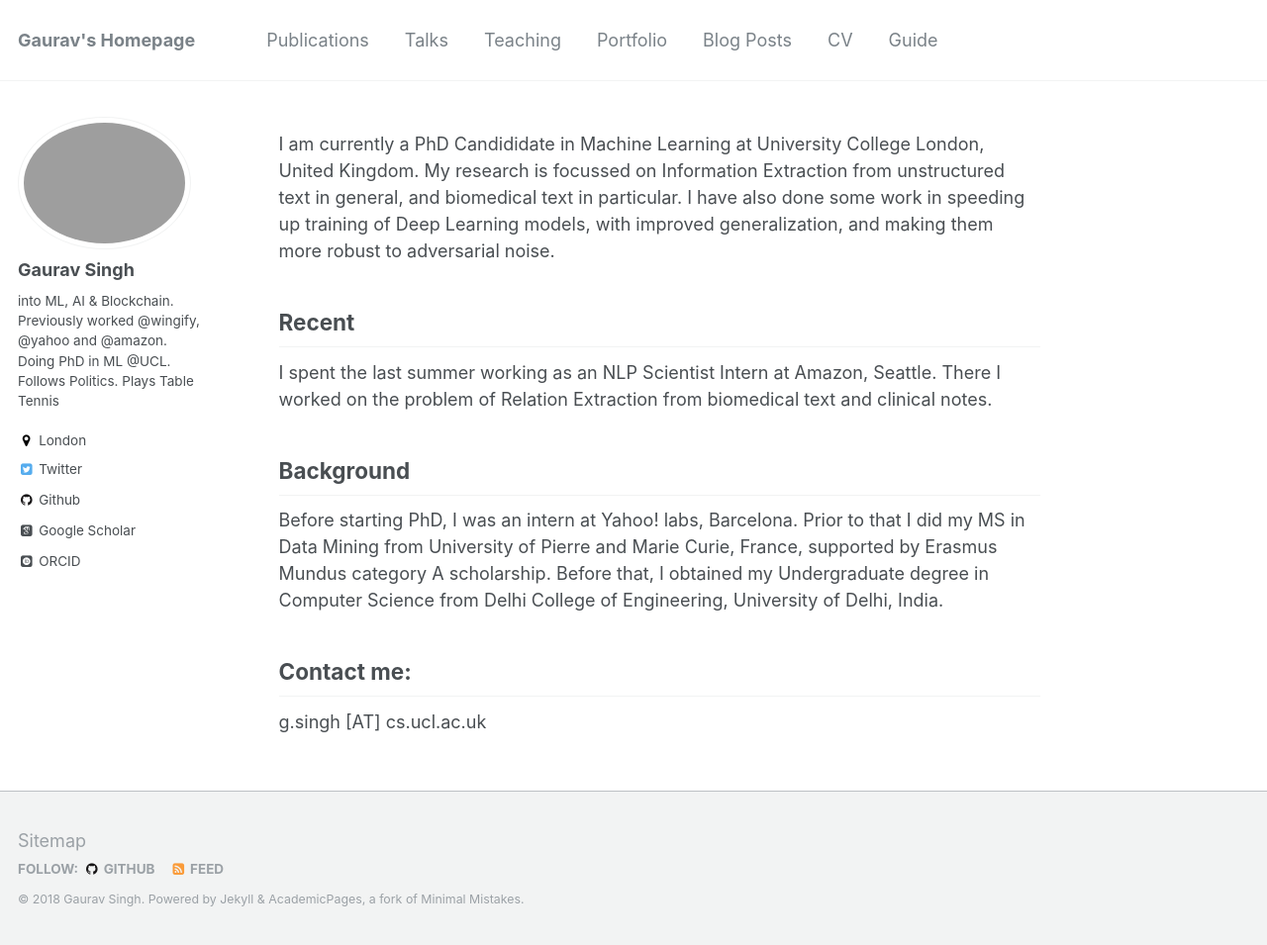
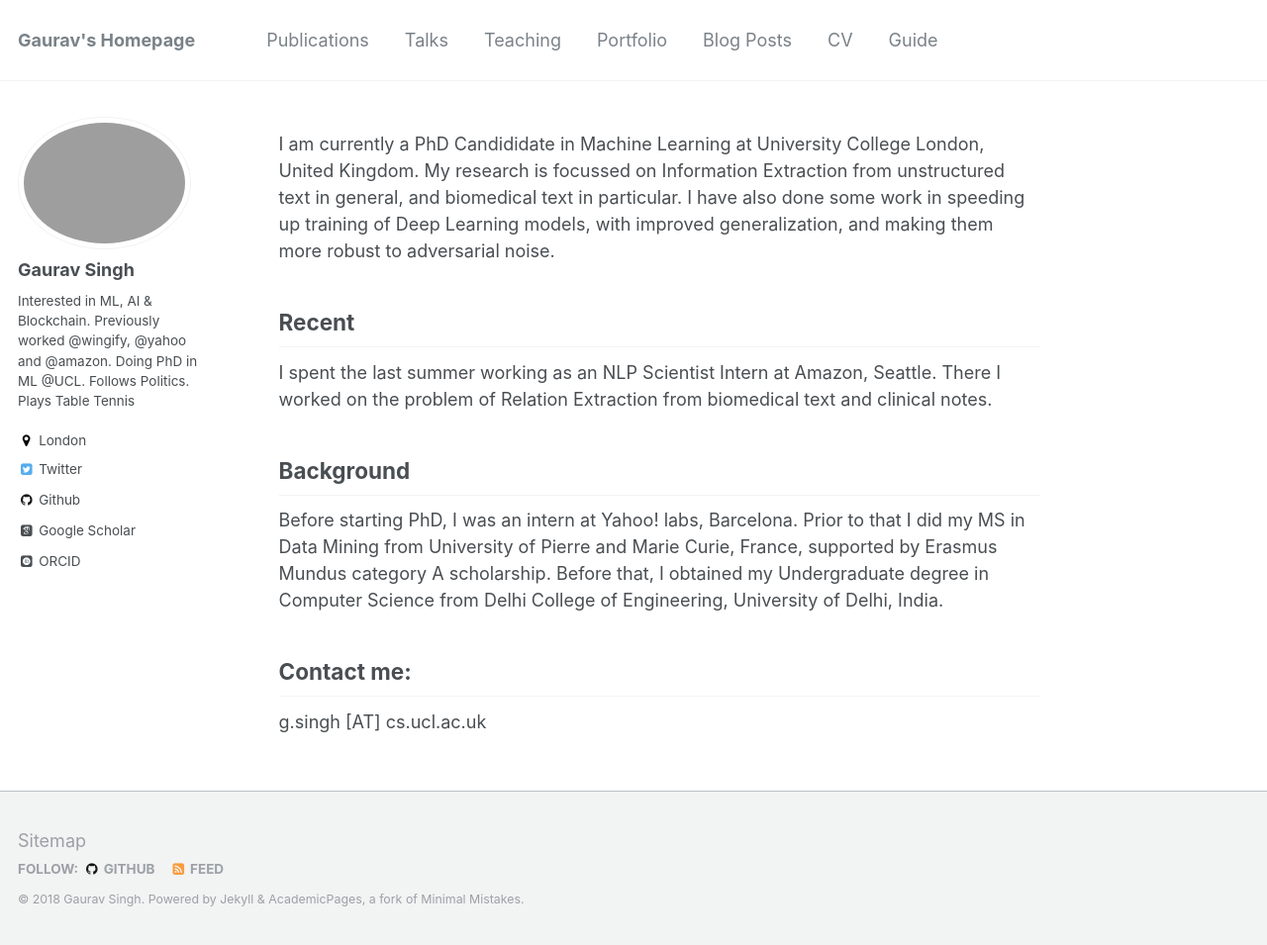
Before and after one commit to gauravsc/gauravsc.github.io, a Jekyll site: the page built from _pages/about.md, in a window 1280 px wide and 955 px high. Shown: the whole window at 99% size. Built offline with Jekyll 4.4.1, drawn with Linux system fonts in a browser that asks for light colours; some web fonts are replaced; some of the changed lines change nothing that is shown.

```diff
--- a/_config.yml
+++ b/_config.yml
@@ -82,7 +82,7 @@
 author:
   name             : "Gaurav Singh"
   avatar           : "profile.jpg"
-  bio              : "into ML, AI & Blockchain. Previously worked @wingify, @yahoo and @amazon. Doing PhD in ML @UCL. Follows Politics. Plays Table Tennis"
+  bio              : "Interested in ML, AI & Blockchain. Previously worked @wingify, @yahoo and @amazon. Doing PhD in ML @UCL. Follows Politics. Plays Table Tennis"
   location         : "London"
   employer         :
   googlescholar    : ""
@@ -206,14 +206,14 @@
       layout: single
       author_profile: true
   # _teaching
-  - scope:
-      path: ""
-      type: teaching
-    values:
-      layout: single
-      author_profile: true
-      share: true
-      comments: true
+  # - scope:
+  #     path: ""
+  #     type: teaching
+  #   values:
+  #     layout: single
+  #     author_profile: true
+  #     share: true
+  #     comments: true
   # _publications
   - scope:
       path: ""
```
